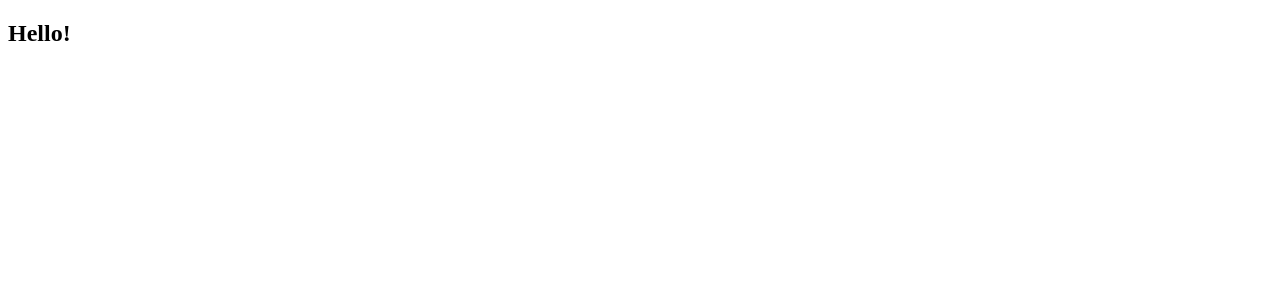
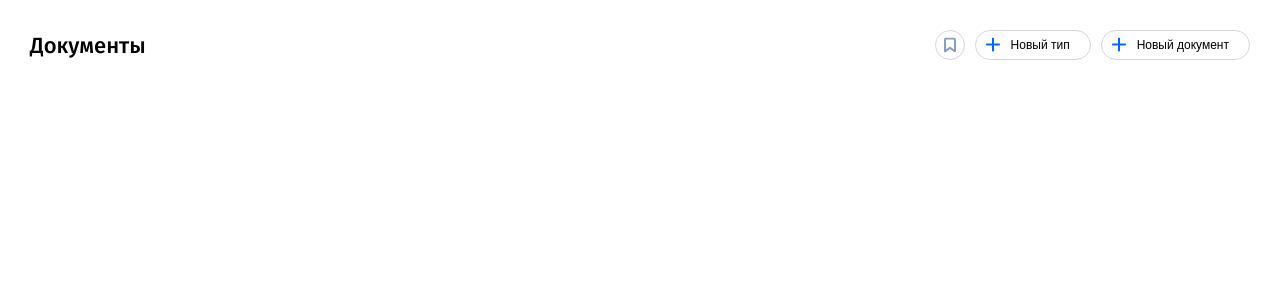
Before and after one commit to ADereglazov/vue-documents-list-draggable, a Vue app: page / in a window 1280 px wide. Shown: the top 300 px of the page. Built offline with nearby package versions, Linux system fonts and the light colour scheme.

Commit message:
add font, add DocumentsTools component

```diff
--- a/index.html
+++ b/index.html
@@ -3,11 +3,15 @@
   <head>
     <meta charset="UTF-8" />
     <link rel="icon" href="/favicon.ico" />
+    <link rel="preconnect" href="https://fonts.googleapis.com">
+    <link rel="preconnect" href="https://fonts.gstatic.com" crossorigin>
+    <link href="https://fonts.googleapis.com/css2?family=Fira+Sans:wght@400;500&display=swap" rel="stylesheet">
+    <link rel="stylesheet" href="./src/assets/main.css">
     <meta name="viewport" content="width=device-width, initial-scale=1.0" />
     <title>Documents list draggable</title>
   </head>
   <body>
-    <main id="app"></main>
+    <main id="app" style="padding: 30px"></main>
     <script type="module" src="/src/main.js"></script>
   </body>
 </html>
--- a/package.json
+++ b/package.json
@@ -17,6 +17,7 @@
     "eslint": "8.10.0",
     "eslint-plugin-prettier": "^4.2.1",
     "eslint-plugin-vue": "^9.5.1",
+    "less": "^4.1.3",
     "prettier": "^2.7.1",
     "vite": "^3.0.9"
   }
--- a/src/App.vue
+++ b/src/App.vue
@@ -1,7 +1,7 @@
 <template>
-  <section>
-    <h1>Hello!</h1>
-  </section>
+  <DocumentsTools />
 </template>
 
-<script setup></script>
+<script setup>
+import DocumentsTools from "@/components/DocumentsTools.vue";
+</script>
--- /dev/null
+++ b/src/assets/main.css
@@ -0,0 +1,39 @@
+html {
+  box-sizing: border-box;
+}
+
+*,
+*::before,
+*::after {
+  box-sizing: inherit;
+}
+
+body {
+  padding: 0;
+  margin: 0;
+
+  font-family: "Fira Sans", sans-serif;
+  font-size: 13px;
+  font-style: normal;
+  line-height: 20px;
+
+  background-color: white;
+}
+
+img {
+  max-width: 100%;
+  height: auto;
+}
+
+.visually-hidden {
+  position: absolute;
+  width: 1px;
+  height: 1px;
+  margin: -1px;
+  border: 0;
+  padding: 0;
+  white-space: nowrap;
+  clip-path: inset(100%);
+  clip: rect(0 0 0 0);
+  overflow: hidden;
+}
--- /dev/null
+++ b/src/components/DocumentsTools.vue
@@ -0,0 +1,144 @@
+<template>
+  <section class="documents-tools">
+    <h1 class="documents-tools__title">Документы</h1>
+    <div class="documents-tools__wrapper-buttons">
+      <button
+        type="button"
+        class="documents-tools__button documents-tools__button--bookmark"
+      >
+        <svg
+          width="12"
+          height="15"
+          viewBox="0 0 12 15"
+          fill="none"
+          xmlns="http://www.w3.org/2000/svg"
+        >
+          <path
+            d="M11 13.8571L6 10.2857L1 13.8571V2.42857C1 2.04969 1.15051 1.68633 1.41842 1.41842C1.68633 1.15051 2.04969 1 2.42857 1H9.57143C9.95031 1 10.3137 1.15051 10.5816 1.41842C10.8495 1.68633 11 2.04969 11 2.42857V13.8571Z"
+            stroke="#8E9CBB"
+            stroke-width="2"
+            stroke-linecap="round"
+            stroke-linejoin="round"
+          />
+        </svg>
+      </button>
+      <button
+        type="button"
+        class="documents-tools__button documents-tools__button--action"
+      >
+        <svg
+          width="14"
+          height="15"
+          viewBox="0 0 14 15"
+          fill="none"
+          xmlns="http://www.w3.org/2000/svg"
+        >
+          <path
+            d="M6.99697 14.0083C6.44681 14.0083 6.00082 13.5595 6.00082 13.0059L5.99983 1.01071C5.99983 0.457096 6.44582 0.00830078 6.99599 0.00830078C7.54615 0.00830078 7.99215 0.457097 7.99215 1.01071L7.99313 13.0059C7.99313 13.5595 7.54714 14.0083 6.99697 14.0083Z"
+            fill="#0066FF"
+          />
+          <path
+            d="M14 7.01688C14 6.46326 13.554 6.01447 13.0038 6.01447L0.996158 6.01448C0.445995 6.01448 0 6.46327 0 7.01689C0 7.57051 0.445995 8.0193 0.996159 8.0193L13.0038 8.0193C13.554 8.0193 14 7.5705 14 7.01688Z"
+            fill="#0066FF"
+          />
+        </svg>
+        Новый тип
+      </button>
+      <button
+        type="button"
+        class="documents-tools__button documents-tools__button--action"
+      >
+        <svg
+          width="14"
+          height="15"
+          viewBox="0 0 14 15"
+          fill="none"
+          xmlns="http://www.w3.org/2000/svg"
+        >
+          <path
+            d="M6.99697 14.0083C6.44681 14.0083 6.00082 13.5595 6.00082 13.0059L5.99983 1.01071C5.99983 0.457096 6.44582 0.00830078 6.99599 0.00830078C7.54615 0.00830078 7.99215 0.457097 7.99215 1.01071L7.99313 13.0059C7.99313 13.5595 7.54714 14.0083 6.99697 14.0083Z"
+            fill="#0066FF"
+          />
+          <path
+            d="M14 7.01688C14 6.46326 13.554 6.01447 13.0038 6.01447L0.996158 6.01448C0.445995 6.01448 0 6.46327 0 7.01689C0 7.57051 0.445995 8.0193 0.996159 8.0193L13.0038 8.0193C13.554 8.0193 14 7.5705 14 7.01688Z"
+            fill="#0066FF"
+          />
+        </svg>
+        Новый документ
+      </button>
+    </div>
+  </section>
+</template>
+
+<script>
+export default {
+  name: "DocumentsTools",
+};
+</script>
+
+<style scoped lang="less">
+.documents-tools {
+  display: flex;
+  justify-content: space-between;
+  align-items: center;
+
+  &__title {
+    margin: 0;
+    font-size: 22px;
+    font-weight: 500;
+    line-height: normal;
+  }
+
+  &__wrapper-buttons {
+    display: flex;
+    align-items: center;
+  }
+
+  &__button {
+    position: relative;
+
+    min-height: 30px;
+    padding: 8px 20px 8px 35px;
+
+    background: white;
+    border: 1px solid #d3d8df;
+    border-radius: 15px;
+
+    font-size: 12px;
+    font-weight: 500;
+    line-height: 12px;
+
+    cursor: pointer;
+
+    &:hover {
+      box-shadow: 0 4px 4px rgba(0, 0, 0, 0.25);
+    }
+
+    &:active {
+      box-shadow: none;
+    }
+
+    svg {
+      position: absolute;
+      top: 50%;
+      left: 10px;
+      transform: translateY(-50%);
+    }
+
+    &--bookmark {
+      width: 30px;
+      height: 30px;
+      padding: 0;
+
+      svg {
+        left: 50%;
+        transform: translate(-50%, -50%);
+      }
+    }
+  }
+
+  &__button + &__button {
+    margin-left: 10px;
+  }
+}
+</style>
```
Also changed, not shown: 1 other file (tests, documents, lock files or other folders).
